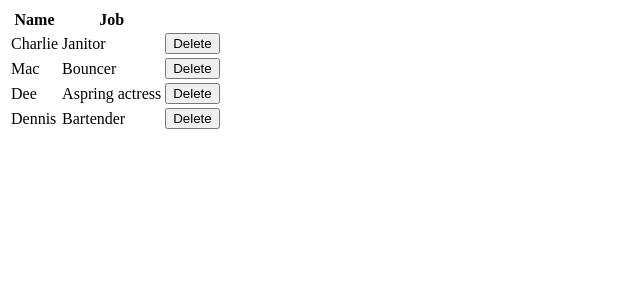
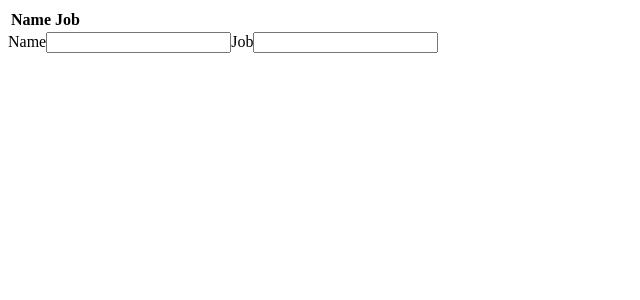
Before and after one commit to cedmonston22/csc-3100-app, a React (Vite) app in the folder packages/react-frontend/: page / in a window 1280 px wide. Shown: the top 300 px of the page, without its empty margins (0-640 px from the left). Built offline with nearby package versions, Linux system fonts and the light colour scheme.

Commit message:
IE1: Commit Step 9

```diff
--- /dev/null
+++ b/packages/react-frontend/src/Form.jsx
@@ -0,0 +1,35 @@
+import React, { useState } from "react";
+
+function Form() {
+  const [person, setPerson] = useState({
+    name: "",
+    job: "",
+  });
+
+  function handleChange(event) {
+  const { name, value } = event.target;
+  if (name === "job") setPerson({ name: person["name"], job: value });
+  else setPerson({ name: value, job: person["job"] });
+}
+return (
+  <form>
+    <label htmlFor="name">Name</label>
+    <input
+      type="text"
+      name="name"
+      id="name"
+      value={person.name}
+      onChange={handleChange}
+    />
+    <label htmlFor="job">Job</label>
+    <input
+      type="text"
+      name="job"
+      id="job"
+      value={person.job}
+      onChange={handleChange}
+    />
+  </form>
+);
+}
+export default Form;
--- a/packages/react-frontend/src/MyApp.jsx
+++ b/packages/react-frontend/src/MyApp.jsx
@@ -1,27 +1,10 @@
 // src/MyApp.jsx
 import React, { useState } from "react";
 import Table from "./Table";
+import Form from "./Form";
 
 function MyApp() {
-  const [characters, setCharacters] = useState([
-  {
-    name: "Charlie",
-    job: "Janitor",
-  },
-  {
-    name: "Mac",
-    job: "Bouncer",
-  },
-  {
-    name: "Dee",
-    job: "Aspring actress",
-  },
-  {
-    name: "Dennis",
-    job: "Bartender",
-  },
-]);
-
+  const [characters, setCharacters] = useState([]);
 
   function removeOneCharacter(index) {
     const updated = characters.filter((character, i) => {
@@ -33,6 +16,7 @@
   return (
   <div className="container">
     <Table characterData={characters} removeCharacter={removeOneCharacter} />
+    <Form/>
   </div>
   );
 
```
